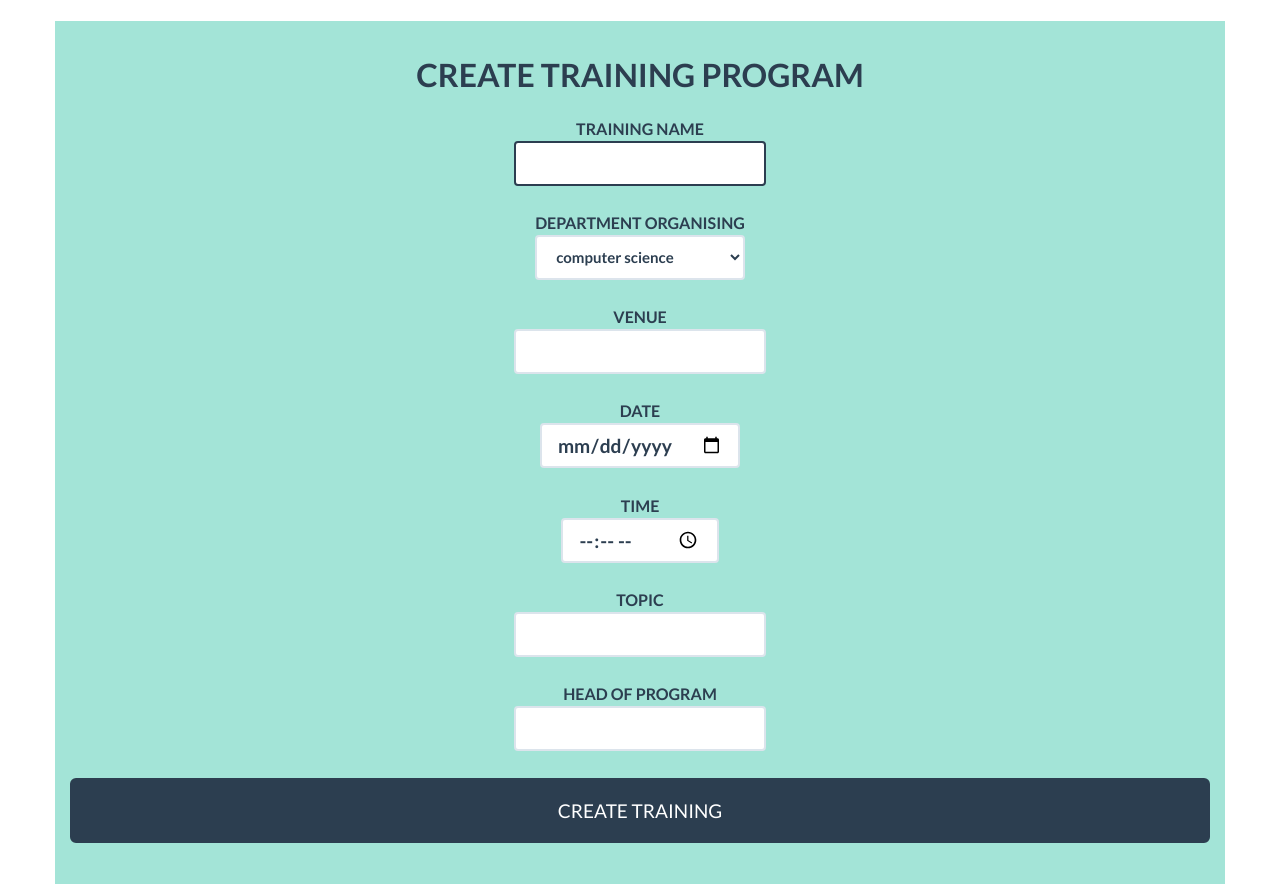
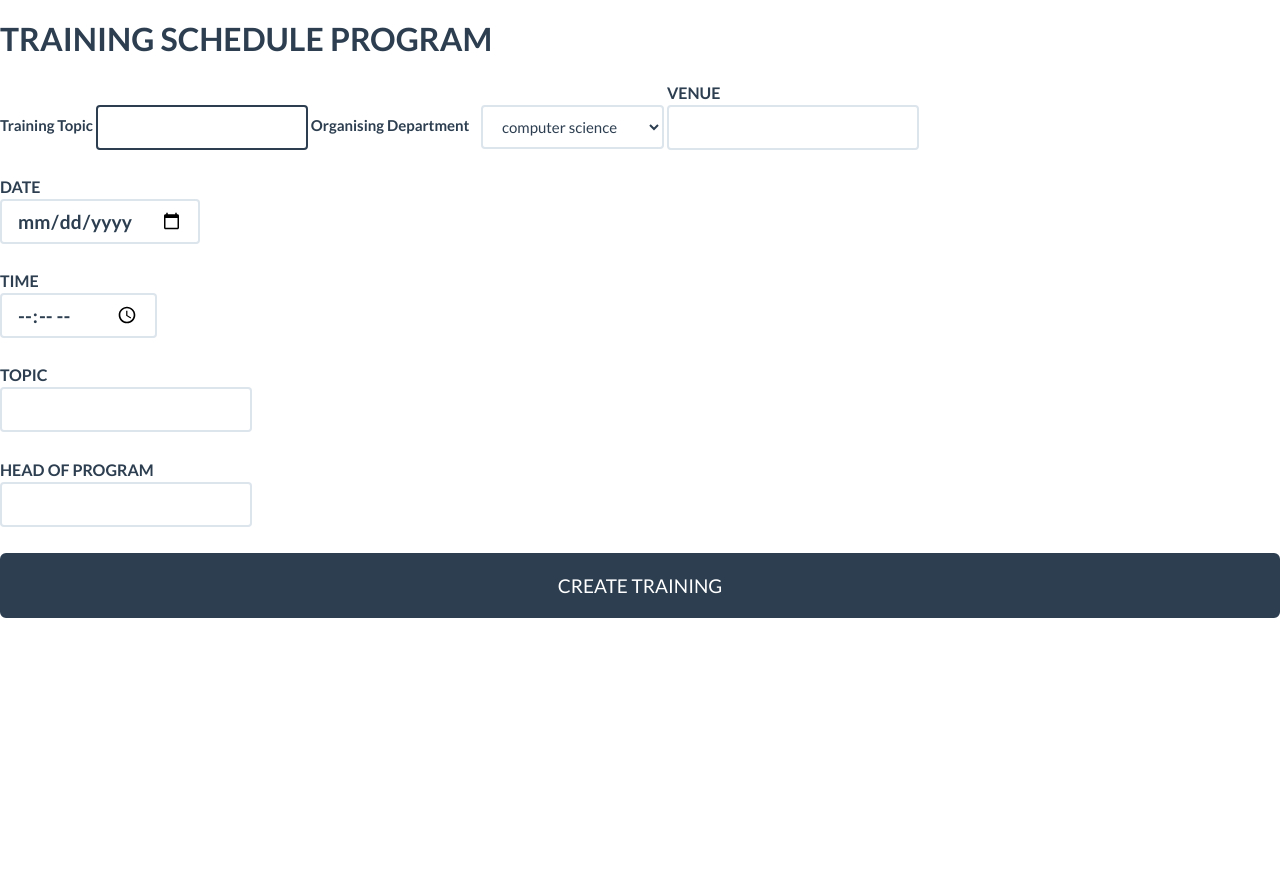
Before and after one commit to GULHATI/PROJECT, a Django app: page /make/ in a window 1280 px wide. Shown: the part 60-944 px from the top of the page. After the commit the page ends 678 px from the top, so only its background shows below. Run offline with Django 3.2, Linux system fonts and the light colour scheme; a user stored in the database is signed in; some libraries are stand-ins or nearby versions.

Commit message:
Changes by Eshan

```diff
--- a/msrh/msrh_user/admin.py
+++ b/msrh/msrh_user/admin.py
@@ -1,7 +1,7 @@
 from django.contrib import admin
 
 # Register your models here.
-from models import HOD, HR, SUPERVISOR,EMPLOYEE, Training, DEPARTMENT, Names, Pending_Trainings
+from models import HOD, HR, SUPERVISOR,EMPLOYEE, Training, DEPARTMENT, Names, Pending_Trainings,CommonTrainings
 
 class hod_admin(admin.ModelAdmin):
     list_display = ('Eid', 'name', 'department', 'position')
@@ -18,6 +18,8 @@ class employee_admin(admin.ModelAdmin):
 class train(admin.ModelAdmin):
     list_display = ('name', 'department', 'venue', 'date', 'time','topic', 'head_of_program')
 
+class common_train(admin.ModelAdmin):
+    list_display = ('name', 'department', 'venue', 'date', 'time','topic', 'head_of_program')
 admin.site.register(HOD, hod_admin)
 admin.site.register(HR, hr_admin)
 admin.site.register(SUPERVISOR, supervisor_admin)
@@ -26,3 +28,4 @@ admin.site.register(Training,train)
 admin.site.register(DEPARTMENT)
 admin.site.register(Pending_Trainings)
 admin.site.register(Names)
+admin.site.register(CommonTrainings,common_train)
--- a/msrh/templates/maketraining.html
+++ b/msrh/templates/maketraining.html
@@ -2,23 +2,21 @@
 
 {% block content %}
 
-<div class="container" align="center" style="background-color: #a3e4d7; padding-bottom:20px; padding-top: 15px;"  >
-    <form method="post" action="{% url 'addtrain' %}">
+    <form class="form-inline" role="form" method="post" action="{% url 'addtrain' %}">
         {% csrf_token %}
-      <h2 style="padding-bottom: 15px"><b>CREATE TRAINING PROGRAM</b></h2>
-
-        <label style="font-size: medium"><strong>TRAINING NAME</strong><br>
-            <input type="text" class="form-control" name="tname" required="" autofocus="" style="font-size: larger"/>
-        </label><br><br>
-
-        <label style="font-size: medium"><strong>DEPARTMENT ORGANISING</strong><br>
-            <select class="form-control" name="tdept">
+      <h2 style="padding-bottom: 15px"><b>TRAINING SCHEDULE PROGRAM</b></h2>
+    <div class ="form-group">
+        <label for="tname"><strong>Training Topic</strong></label>
+        <input type="text" class="form-control" name="tname" required="" autofocus="" style="font-size: medium" />
+    <div class ="form-group">
+        <label for="tdept"><strong>Organising Department</strong></label> &nbsp;&nbsp;
+            <select class="form-control" name="tdept" size="medi">
                 {% for h in dept %}
                 <option value="{{ h.name }}">{{ h.name }}</option>
                 {% endfor %}
             </select>
-        </label><br><br>
-
+        </div>
+</div>
         <label style="font-size: medium"><strong>VENUE</strong><br>
             <input type="text" class="form-control" name="tvenue" required="" style="font-size: larger">
         </label><br><br>
@@ -45,7 +43,6 @@
     {% if check == "true" %}
     <div class="alert alert-success alert-dismissable"><strong>DATA ADDED SUCCESFULLY</strong></div>
     {% endif %}
-</div>
 
 
 {% endblock %}
```
Also changed, not shown: msrh/msrh_user/models.py (+13 -0 lines), msrh/db.sqlite3, msrh/msrh_user/migrations/0021_commontrainings.py (added).
